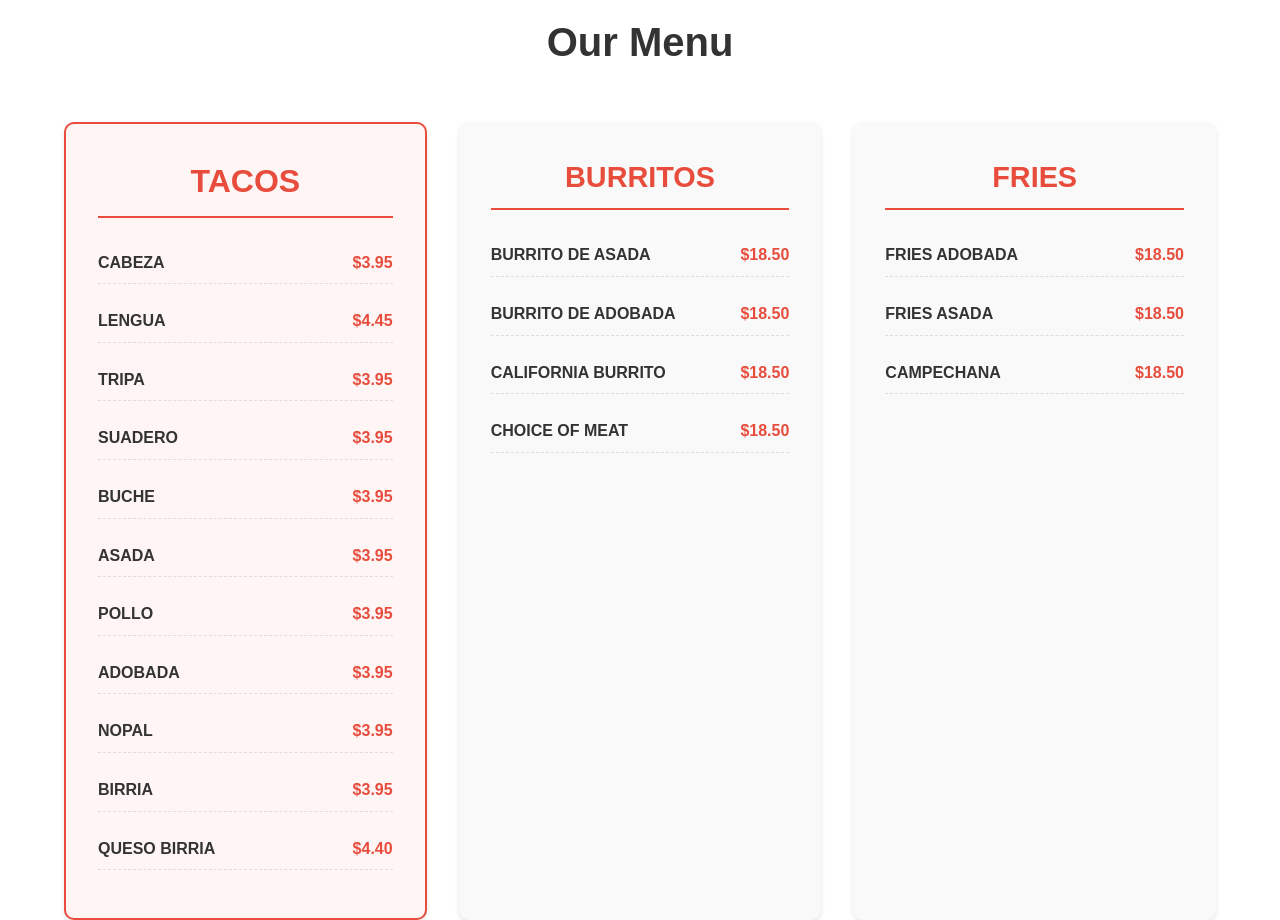
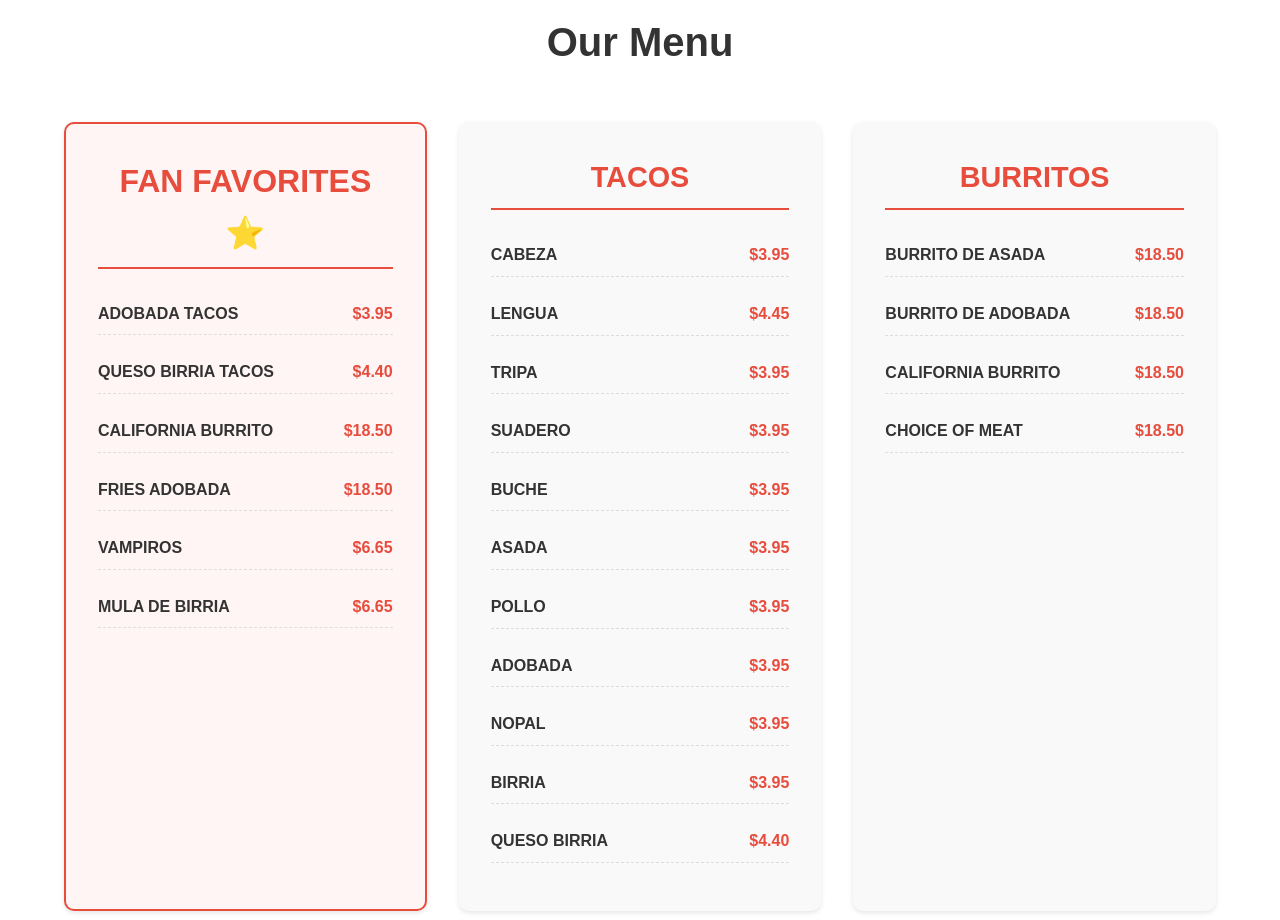
Before and after one commit to mohammed-7861/Tacos-Asadero, a plain HTML site: page index.html in a window 1280 px wide. Shown: the part 1680-2600 px from the top of the page. Drawn offline with Linux system fonts and the light colour scheme; files whose address does not match are found by name.

Commit message:
Update index.html

```diff
--- a/index.html
+++ b/index.html
@@ -69,6 +69,34 @@
     <section id="menu" class="menu-section">
         <h2 class="section-title">Our Menu</h2>
         <div class="menu-container">
+            <!-- Fan Favorites Section -->
+<div class="menu-category">
+    <h3>FAN FAVORITES ⭐</h3>
+    <div class="menu-item">
+        <span class="item-name">ADOBADA TACOS</span>
+        <span class="item-price">$3.95</span>
+    </div>
+    <div class="menu-item">
+        <span class="item-name">QUESO BIRRIA TACOS</span>
+        <span class="item-price">$4.40</span>
+    </div>
+    <div class="menu-item">
+        <span class="item-name">CALIFORNIA BURRITO</span>
+        <span class="item-price">$18.50</span>
+    </div>
+    <div class="menu-item">
+        <span class="item-name">FRIES ADOBADA</span>
+        <span class="item-price">$18.50</span>
+    </div>
+    <div class="menu-item">
+        <span class="item-name">VAMPIROS</span>
+        <span class="item-price">$6.65</span>
+    </div>
+    <div class="menu-item">
+        <span class="item-name">MULA DE BIRRIA</span>
+        <span class="item-price">$6.65</span>
+    </div>
+</div>
             <!-- Tacos Section -->
             <div class="menu-category">
                 <h3>TACOS</h3>
@@ -295,8 +323,38 @@
             </div>
             <p>&copy; 2024 Tacos Asadero. All rights reserved.</p>
         </div>
+        <a href="#" class="back-to-top" aria-label="Back to top">↑</a>
     </footer>
 
     <script src="script.js"></script>
+    <script>
+        // Back to Top Button
+        const backToTop = document.querySelector('.back-to-top');
+        window.addEventListener('scroll', () => {
+            if (window.pageYOffset > 300) {
+                backToTop.classList.add('visible');
+            } else {
+                backToTop.classList.remove('visible');
+            }
+        });
+
+        backToTop.addEventListener('click', (e) => {
+            e.preventDefault();
+            window.scrollTo({ top: 0, behavior: 'smooth' });
+        });
+
+        // Image Loading Effect
+        document.addEventListener('DOMContentLoaded', () => {
+            const images = document.querySelectorAll('.featured-item img');
+            images.forEach(img => {
+                img.addEventListener('load', () => {
+                    img.classList.add('loaded');
+                });
+                if (img.complete) {
+                    img.classList.add('loaded');
+                }
+            });
+        });
+    </script>
 </body>
 </html>
```
